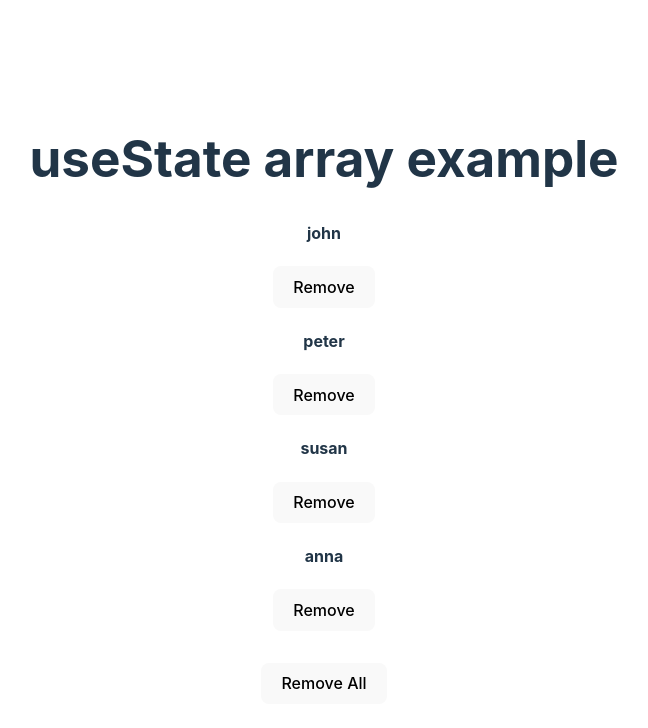
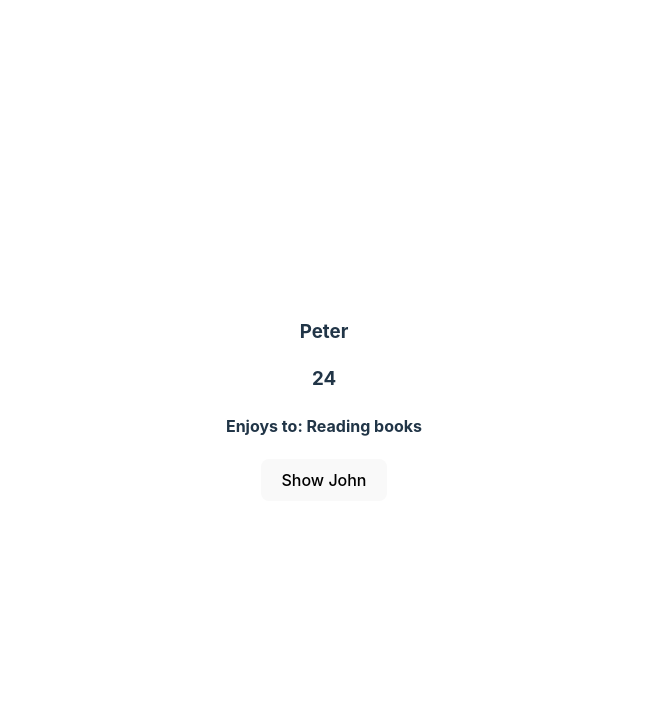
Before and after one commit to iambrijeshtoo/ReactAdvanced, a React (Vite) app: page / in a window 1280 px wide. Shown: the top 728 px of the page, without its empty margins (316-964 px from the left). Built offline with nearby package versions, Linux system fonts and the light colour scheme.

Commit message:
feat: add useState object example

```diff
--- a/src/App.jsx
+++ b/src/App.jsx
@@ -1,14 +1,16 @@
 import "./App.css";
 // import ErrorExample from "./tutorial/01-useState/01-error-example";
 // import UseStateBasic from "./tutorial/01-useState/02-useState-basic";
-import { UseStateArrayExample } from "./tutorial/01-useState/03-useState-array";
+// import { UseStateArrayExample } from "./tutorial/01-useState/03-useState-array";
+import UseStateObjectExample from "./tutorial/01-useState/04-useState-object";
 
 function App() {
   return (
     <div className="container">
       {/* <ErrorExample /> */}
       {/* <UseStateBasic /> */}
-      <UseStateArrayExample />
+      {/* <UseStateArrayExample /> */}
+      <UseStateObjectExample/>
     </div>
   );
 }
--- a/src/tutorial/01-useState/04-useState-obejct.jsx
+++ /dev/null
@@ -1,3 +0,0 @@
-export const UseStateObjectExample = () => {
-    return <h2>useState object example</h2>
-}
--- /dev/null
+++ b/src/tutorial/01-useState/04-useState-object.jsx
@@ -0,0 +1,20 @@
+import { useState } from "react";
+
+const UseStateObjectExample = () => {
+    const [name, setName] = useState("Peter");
+    const [age  , setAge] = useState(24);
+    const [hobby, setHobby] = useState("Reading books");
+
+    const displayPerson = () => {
+        setName("John");
+        setAge(28);
+        setHobby("Playing games");
+    }
+    return <>
+        <h3>{name}</h3>
+        <h3>{age}</h3>
+        <h4>Enjoys to: {hobby}</h4>
+        <button className="btn" onClick={displayPerson}>Show John</button>
+    </>
+}
+export default UseStateObjectExample;
```
